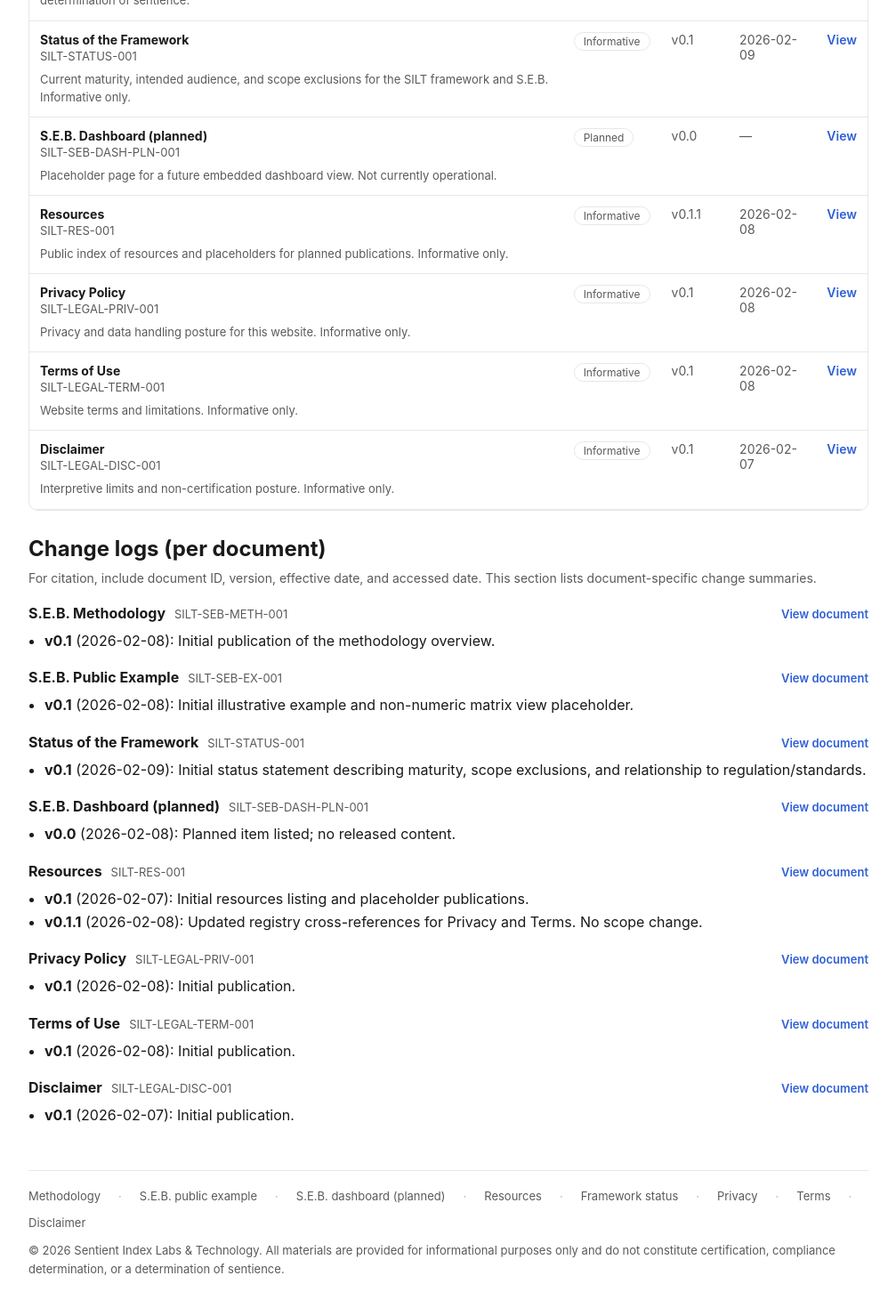
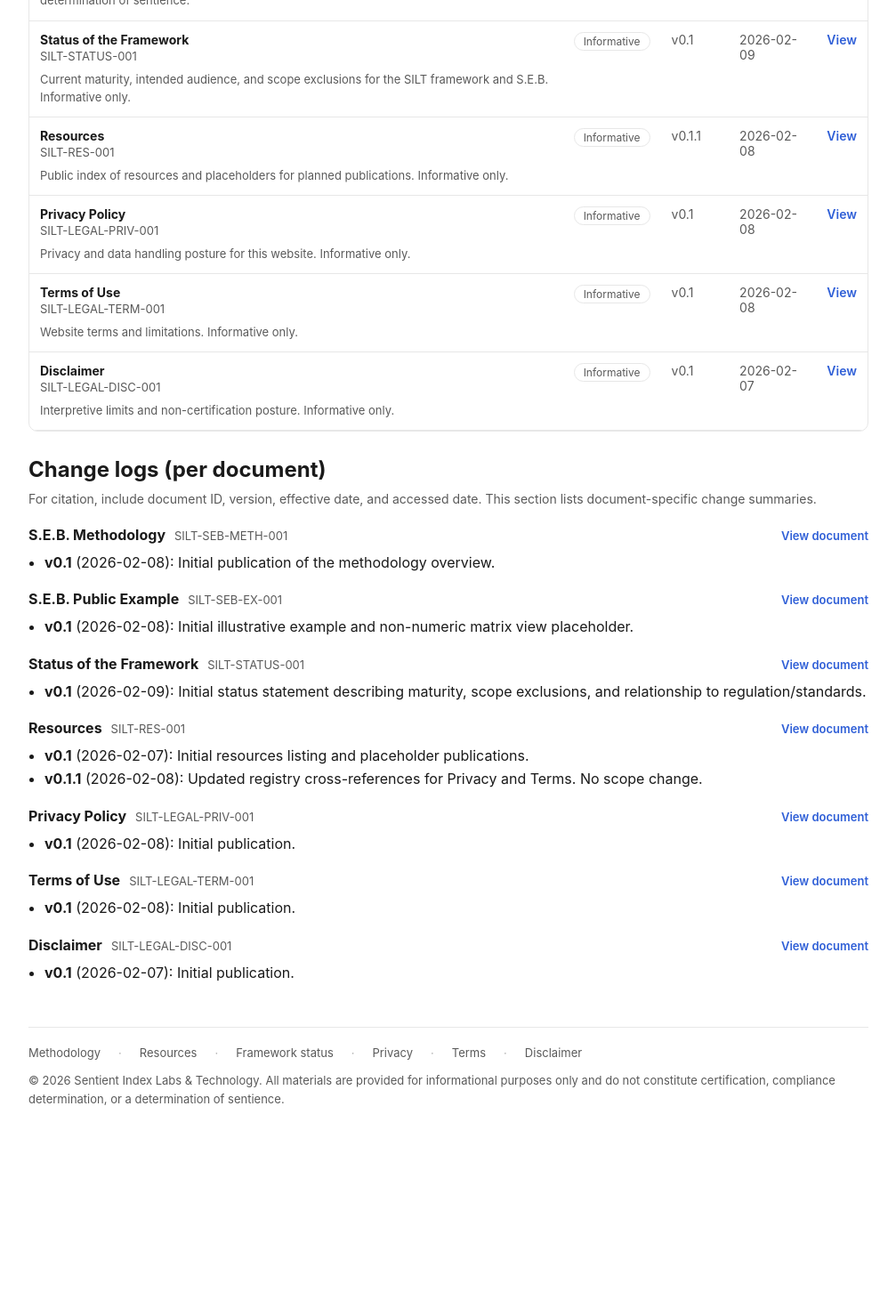
Before and after one commit to neuronomocon-bit/silt-site, a Next.js app: page /registry in a window 1280 px wide. Shown: the part 732-2202 px from the top of the page at 89% size, without its empty margins (136-1143 px from the left). After the commit the page ends 2013 px from the top, so only its background shows below. Built offline with nearby package versions, Linux system fonts and the light colour scheme.

Commit message:
Remove S.E.B. dashboard from SILT site

```diff
--- a/src/app/example/page.tsx
+++ b/src/app/example/page.tsx
@@ -236,10 +236,6 @@ export default function ExamplePage() {
         remain non-determinative and may be limited in scope.
       </MutedP>
 
-      <MutedP style={{ fontSize: 14 }}>
-        Placeholder: <a href="/seb">S.E.B. Dashboard</a>
-      </MutedP>
-
       <MutedP style={{ fontSize: 14, marginTop: 24 }}>
         <a href="/methodology">Return to Methodology</a>
       </MutedP>
--- a/src/app/methodology/page.tsx
+++ b/src/app/methodology/page.tsx
@@ -166,10 +166,6 @@ export default function MethodologyPage() {
         versioned summaries for reference.
       </MutedP>
 
-      <MutedP style={{ fontSize: 14 }}>
-        Placeholder: <a href="/seb">S.E.B. Dashboard</a>
-      </MutedP>
-
       <MutedP style={{ fontSize: 14, marginTop: 18 }}>
         For a simplified, non-operative illustration, see the{" "}
         <a href="/example">S.E.B. public example</a>. For framework maturity and scope status, see{" "}
--- a/src/app/page.tsx
+++ b/src/app/page.tsx
@@ -57,7 +57,6 @@ export default function HomePage() {
           <span style={{ margin: "0 10px" }}>·</span>
           <a href="/example">View Public Example</a>
           <span style={{ margin: "0 10px" }}>·</span>
-          <a href="/seb">S.E.B. Dashboard (planned)</a>
         </div>
       </div>
 
--- a/src/app/registry/page.tsx
+++ b/src/app/registry/page.tsx
@@ -82,22 +82,7 @@ const DOCS: Doc[] = [
       },
     ],
   },
-  {
-    id: "SILT-SEB-DASH-PLN-001",
-    title: "S.E.B. Dashboard (planned)",
-    status: "Planned",
-    version: "v0.0",
-    effectiveDate: "—",
-    href: "/seb",
-    scopeNote: "Placeholder page for a future embedded dashboard view. Not currently operational.",
-    changeLog: [
-      {
-        version: "v0.0",
-        date: "2026-02-08",
-        summary: "Planned item listed; no released content.",
-      },
-    ],
-  },
+
   {
     id: "SILT-RES-001",
     title: "Resources",
--- a/src/components/site-footer.tsx
+++ b/src/components/site-footer.tsx
@@ -29,16 +29,6 @@ export function SiteFooter() {
       >
         <a href="/methodology" style={linkStyle}>
           Methodology
-        </a>
-        <span style={sepStyle}>·</span>
-
-        <a href="/example" style={linkStyle}>
-          S.E.B. public example
-        </a>
-        <span style={sepStyle}>·</span>
-
-        <a href="/seb" style={linkStyle}>
-          S.E.B. dashboard (planned)
         </a>
         <span style={sepStyle}>·</span>
 
--- a/src/components/site-nav.tsx
+++ b/src/components/site-nav.tsx
@@ -83,8 +83,6 @@ return (
   >
     <NavPill href="/methodology" label="Methodology" active={isActive("/methodology")} />
     <NavPill href="/registry" label="Registry" active={isActive("/registry")} />
-    <NavPill href="/example" label="S.E.B. public example" active={isActive("/example")} />
-    <NavPill href="/seb" label="Dashboard (planned)" active={isActive("/seb")} />
     <NavPill href="/resources" label="Resources" active={isActive("/resources")} />
     <NavPill href="/disclaimer" label="Disclaimer" active={isActive("/disclaimer")} />
   </nav>
--- a/src/lib/constants.ts
+++ b/src/lib/constants.ts
@@ -2,3 +2,7 @@
 
 // Canonical logo size used across the site (header, home, etc.)
 export const LOGO_SIZE = 56;
+
+// Canonical logo paths (light/dark)
+export const LOGO_LIGHT_SRC = "/logo-light.svg";
+export const LOGO_DARK_SRC = "/logo-dark.svg";
```
Also changed, not shown: src/app/seb/page.tsx (deleted, +0 -53 lines).
